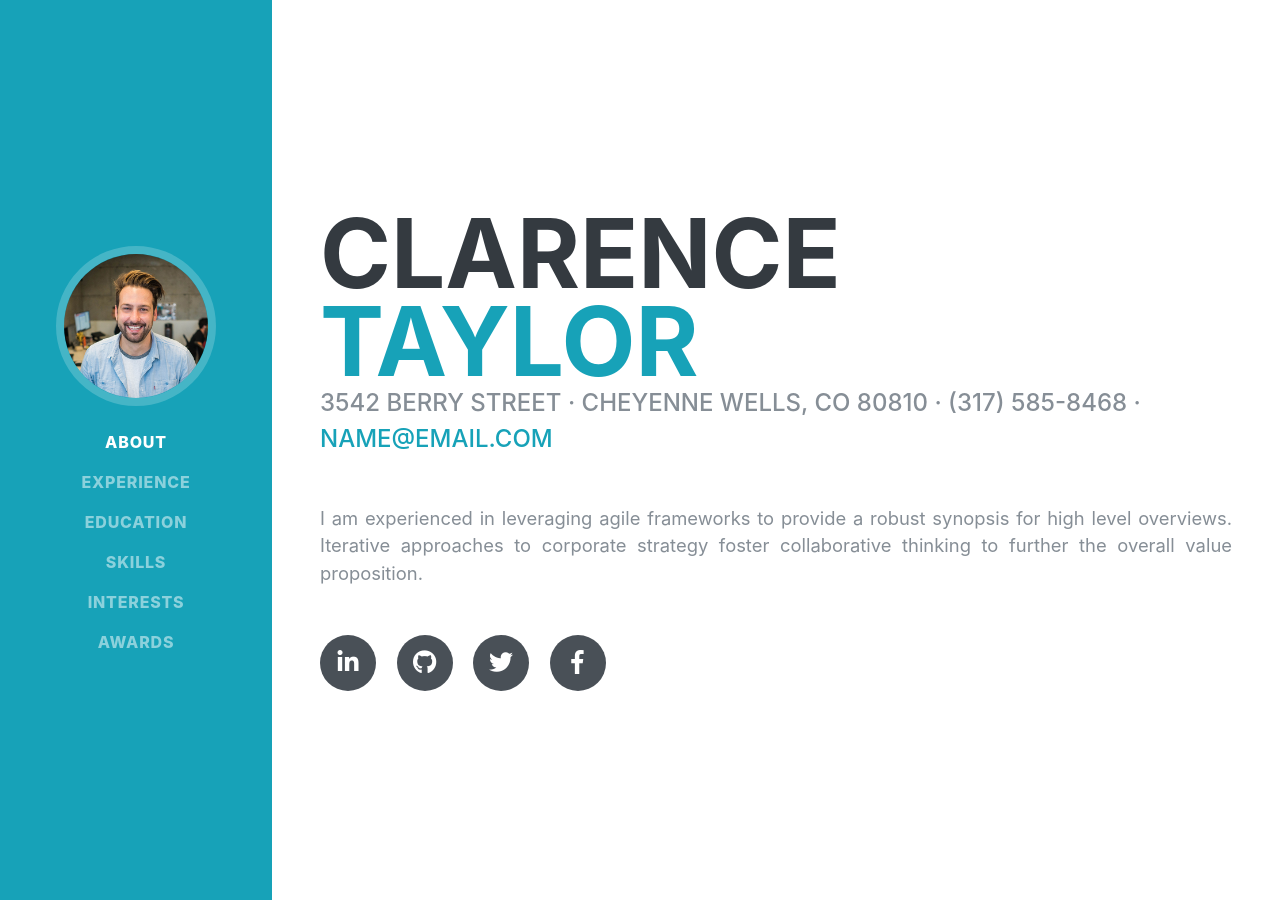
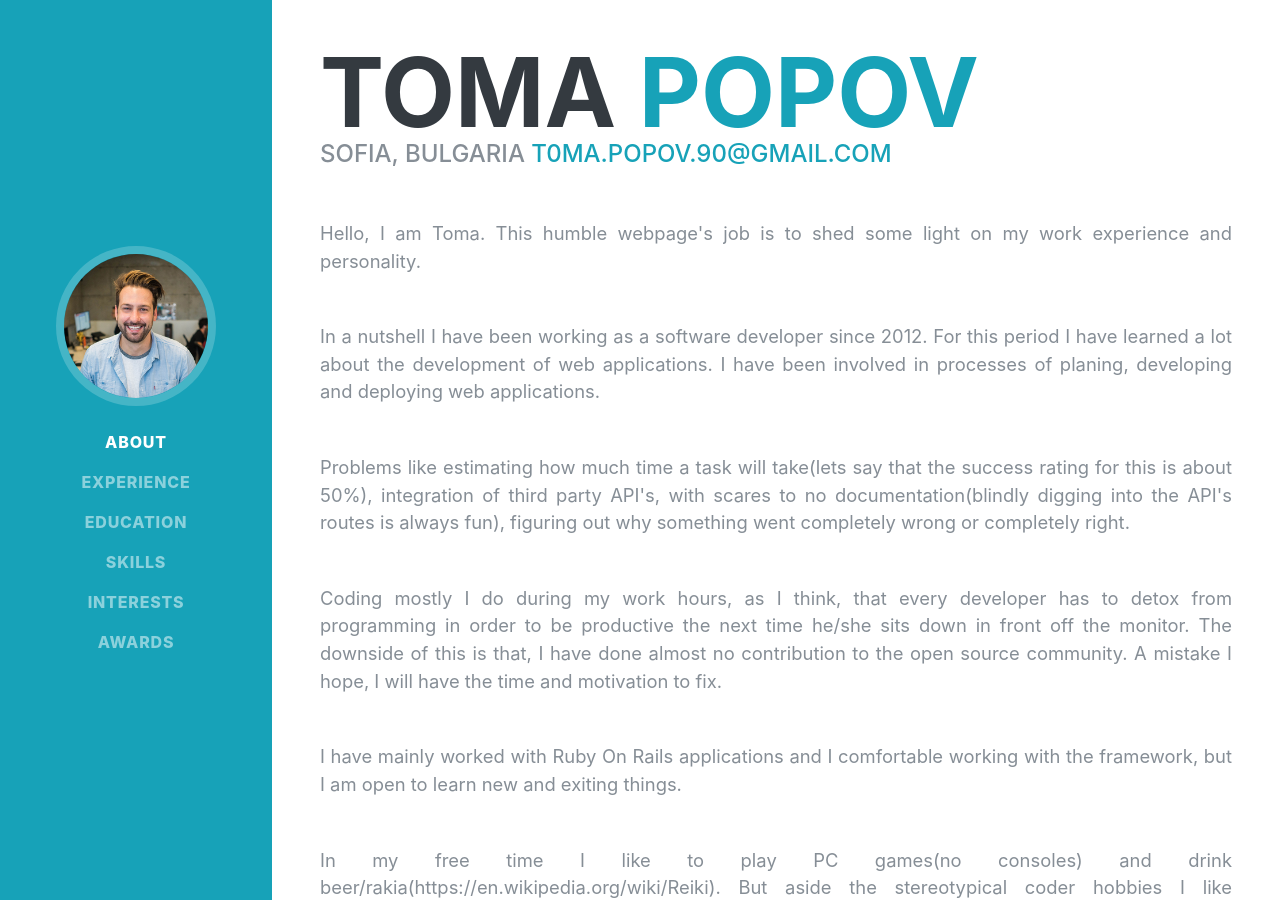
Before and after one commit to Tmpv/tmpv.github.io, a Jekyll site: the page built from index.html, in a window 1280 px wide and 900 px high. Built offline with Jekyll 4.4.1, drawn with Linux system fonts in a browser that asks for light colours; some web fonts are replaced; some of the changed text lies outside the part shown.

Commit message:
Customize `about` page

```diff
--- /dev/null
+++ b/_data/owner.yml
@@ -0,0 +1,22 @@
+first_name: Toma
+last_name:  Popov
+address:  Sofia, Bulgaria
+email: t0ma.popov.90@gmail.com
+social_links:
+  - href: "#"
+    icon: "linkedin-in"
+  - href: "#"
+    icon:  "github"
+  # - href: "#"
+  #   icon: "twitter"
+  # - href: "#"
+  #   icon: "facebook-f"
+resume:
+  - Hello, I am Toma. This humble webpage's job is to shed some light on my work experience and personality.
+  - In a nutshell I have been working as a software developer since 2012. For this period I have learned a lot about the development of web applications.  I have been involved in processes of planing, developing and deploying web applications.
+  - Problems like estimating how much time a task will take(lets say that the success rating for this is about 50%), integration of third party API's, with scares to no documentation(blindly digging into the API's routes is always fun), figuring out why something went completely wrong or completely right.
+  - Coding mostly I do during my work hours, as I think, that every developer has to detox from programming in order to be productive the next time he/she sits down in front off the monitor. The downside of this is that, I have done almost no contribution to the open source community. A mistake I hope, I will have the time and motivation to fix.
+  - I have mainly worked with Ruby On Rails applications and I comfortable working with the framework, but I am open to learn new and exiting things.
+  - In my free time I like to play PC games(no consoles) and drink beer/rakia(https://en.wikipedia.org/wiki/Reiki). But aside the stereotypical coder hobbies I like cooking(you are, what you eat), snowboarding, swimming, reading books and recently I took up photography as a hobby.
+  - Also in the past years I try to travel a bit more, then before.
+  - The rest of the page contains a bit more detailed information on my previous jobs, education and additional interests.
```
Also changed, not shown: _page_sections/about.html (+14 -17 lines).
